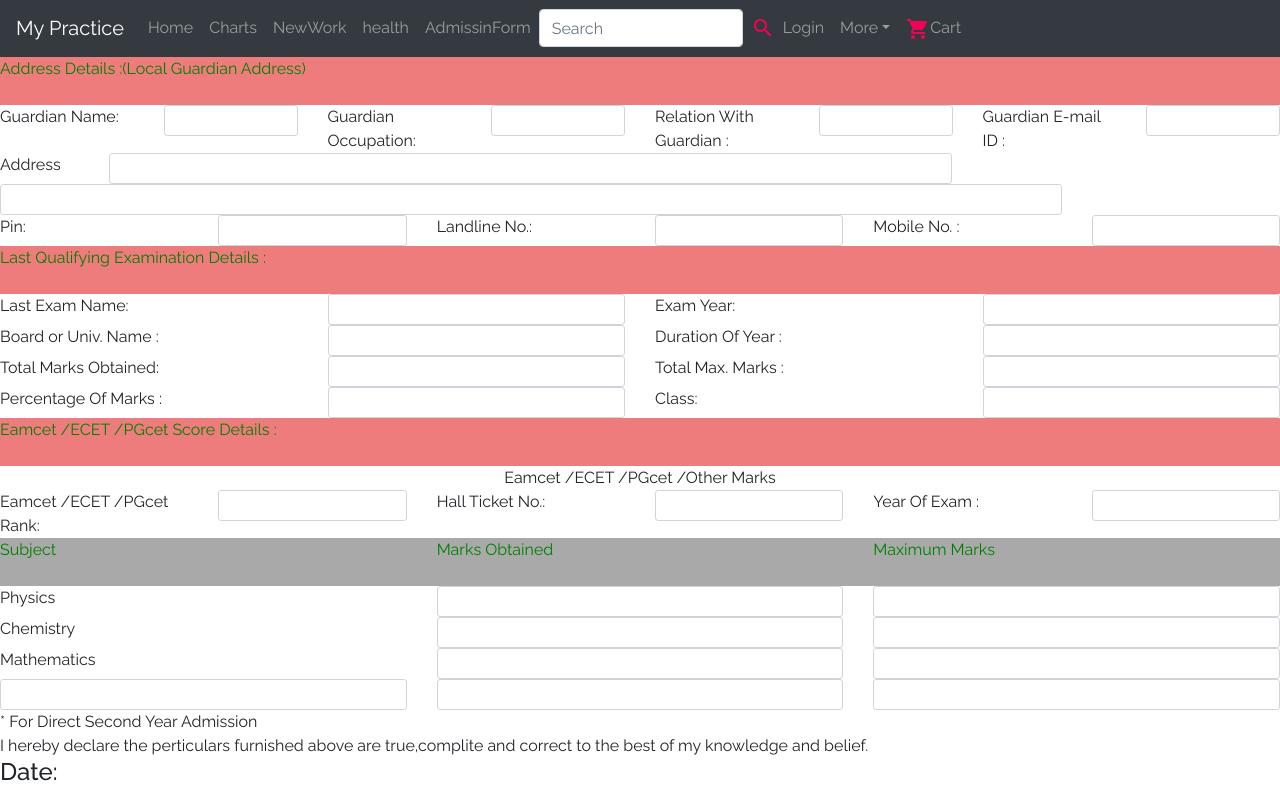
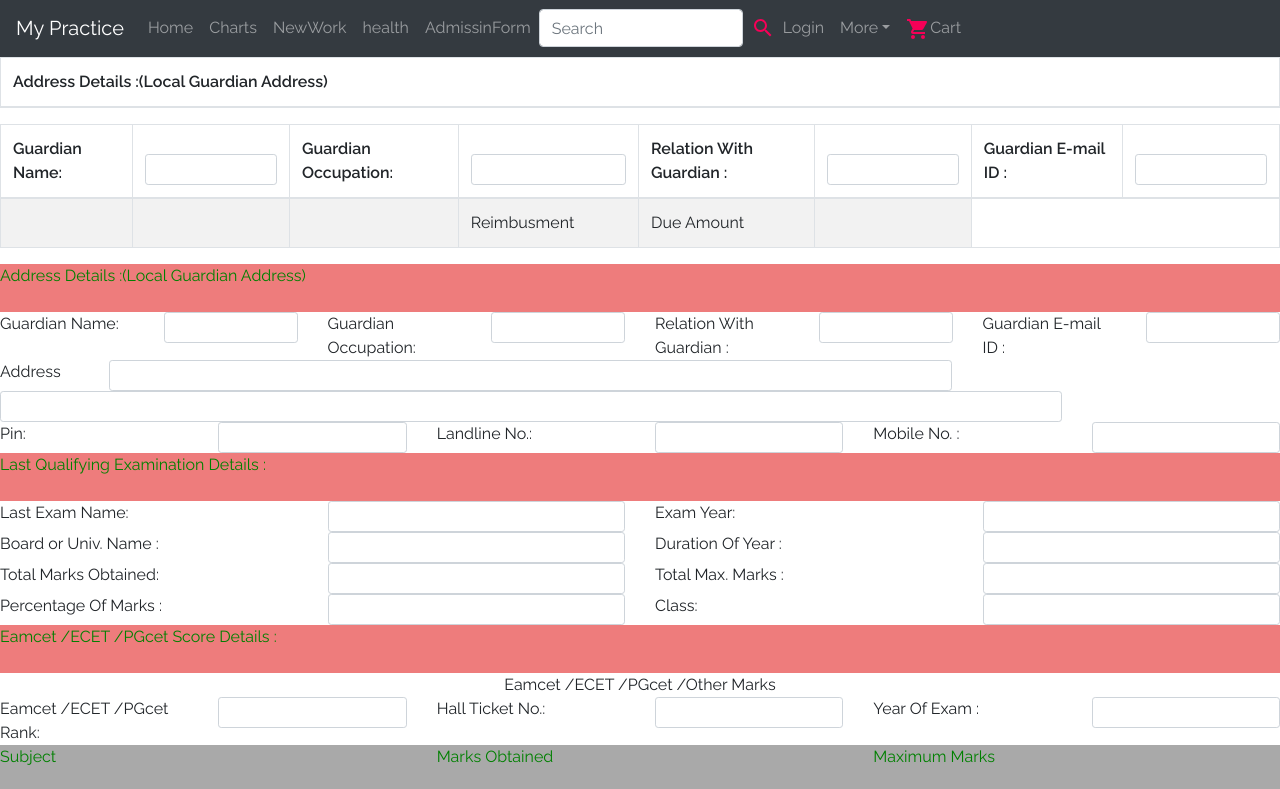
Before and after one commit to zubairdange/SchoolApp, a React (Create React App) app: page /AdmissinForm3 in a window 1280 px wide. Shown: the top 789 px of the page. Built offline with nearby package versions, Linux system fonts and the light colour scheme; what uuidv4 would draw is missing.

Commit message:
form complited with row and col

```diff
--- a/src/component/AdmissinForm3.jsx
+++ b/src/component/AdmissinForm3.jsx
@@ -1,11 +1,51 @@
 import React from "react";
-import { Col, Row, Form, Button } from "react-bootstrap";
+import { Col, Row, Form, Button, Table } from "react-bootstrap";
 import { AdmissinForm2 } from "./AdmissinForm2";
 import { AdmissinForm4 } from "./AdmissinForm4";
 
 export const AdmissinForm3 = () => {
   return (
     <div>
+      <Table striped bordered hover>
+        <thead>
+          <tr>
+            <th>Address Details :(Local Guardian Address)</th>
+          </tr>
+        </thead>
+      </Table>
+      <Table striped bordered hover>
+        <thead>
+          <tr>
+            <th>Guardian Name:</th>
+
+            <th>
+              <Form.Control size="sm" type="text" />
+            </th>
+            <th>Guardian Occupation:</th>
+            <th>
+              <Form.Control size="sm" type="text" />
+            </th>
+            <th>Relation With Guardian :</th>
+            <th>
+              <Form.Control size="sm" type="text" />
+            </th>
+            <th>Guardian E-mail ID :</th>
+            <th>
+              <Form.Control size="sm" type="text" />
+            </th>
+          </tr>
+        </thead>
+        <tbody>
+          <tr>
+            <td></td>
+            <td></td>
+            <td></td>
+            <td>Reimbusment</td>
+            <td>Due Amount</td>
+            <td></td>
+          </tr>
+        </tbody>
+      </Table>
       <Form>
         <Row
           style={{ backgroundColor: "#EE7C7C", color: "green", height: "3rem" }}
```
